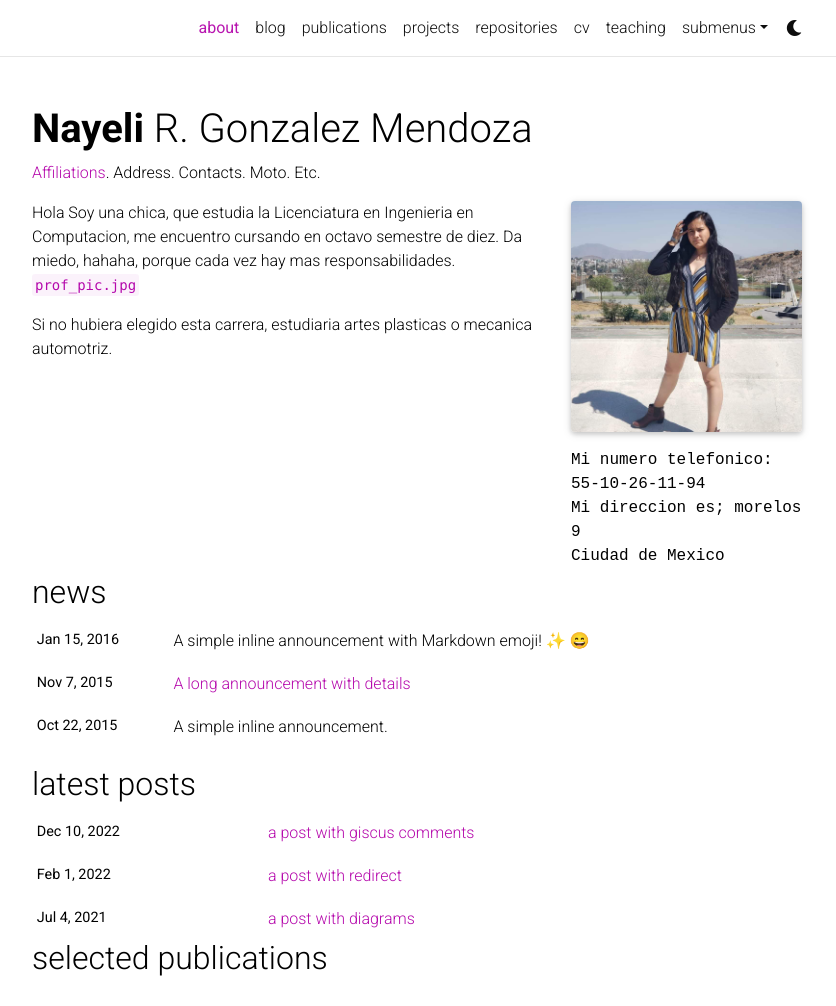
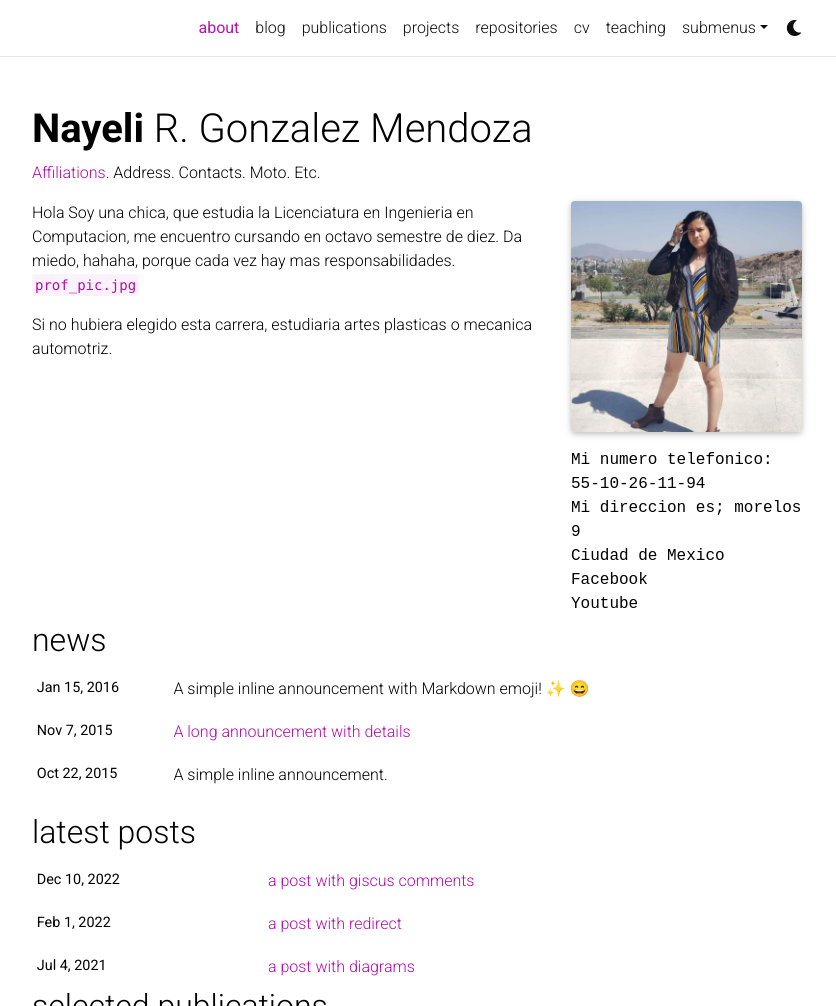
Before and after one commit to NayeliGGM/NayeliGGM.github.io, a Jekyll site: the page built from _pages/about.md, in a window 1280 px wide and 1343 px high, cut to the strip 0-1006 px from the top of the window. Shown: the whole strip, without its empty margins (223-1059 px from the left). Built offline with Jekyll 4.4.1, drawn with Linux system fonts in a browser that asks for light colours; full-size pictures stand in for the smaller copies a plugin makes; emoji names are drawn with the system emoji font; comment, search, counter and statistics services are not loaded; a style sheet for code colours, icons or effects is not loaded.

Commit message:
intentoOnce

```diff
--- a/_pages/about.md
+++ b/_pages/about.md
@@ -12,7 +12,8 @@
     <p>Mi numero telefonico: 55-10-26-11-94</p>
     <p>Mi direccion es; morelos 9</p>
     <p>Ciudad de Mexico</p>
-    <a https://www.facebook.com/ </a>
+    <p>Facebook<a https://www.facebook.com/ </a></p>
+    <p>Youtube<a https://www.youtube.com/</a>
 
 news: true  # includes a list of news items
 latest_posts: true  # includes a list of the newest posts
```
